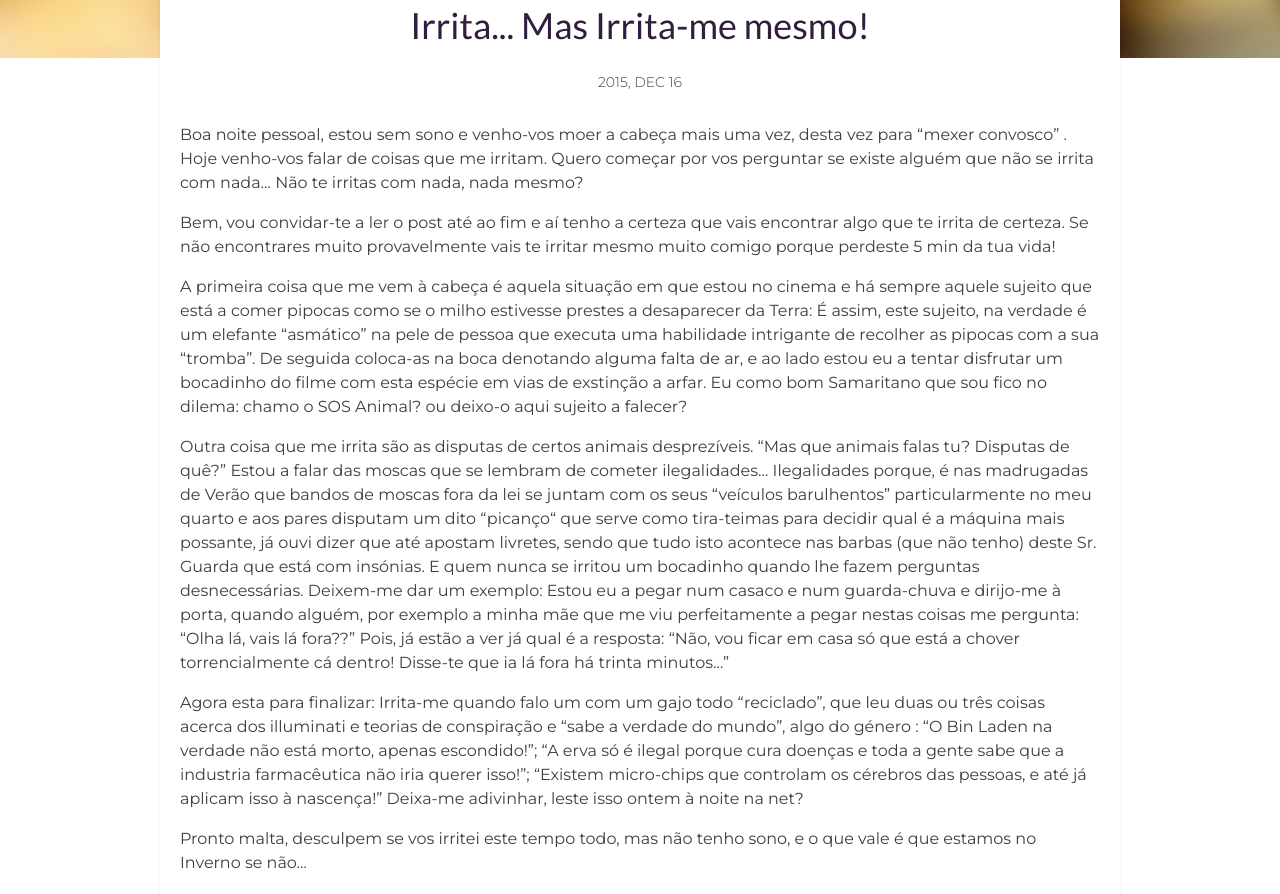
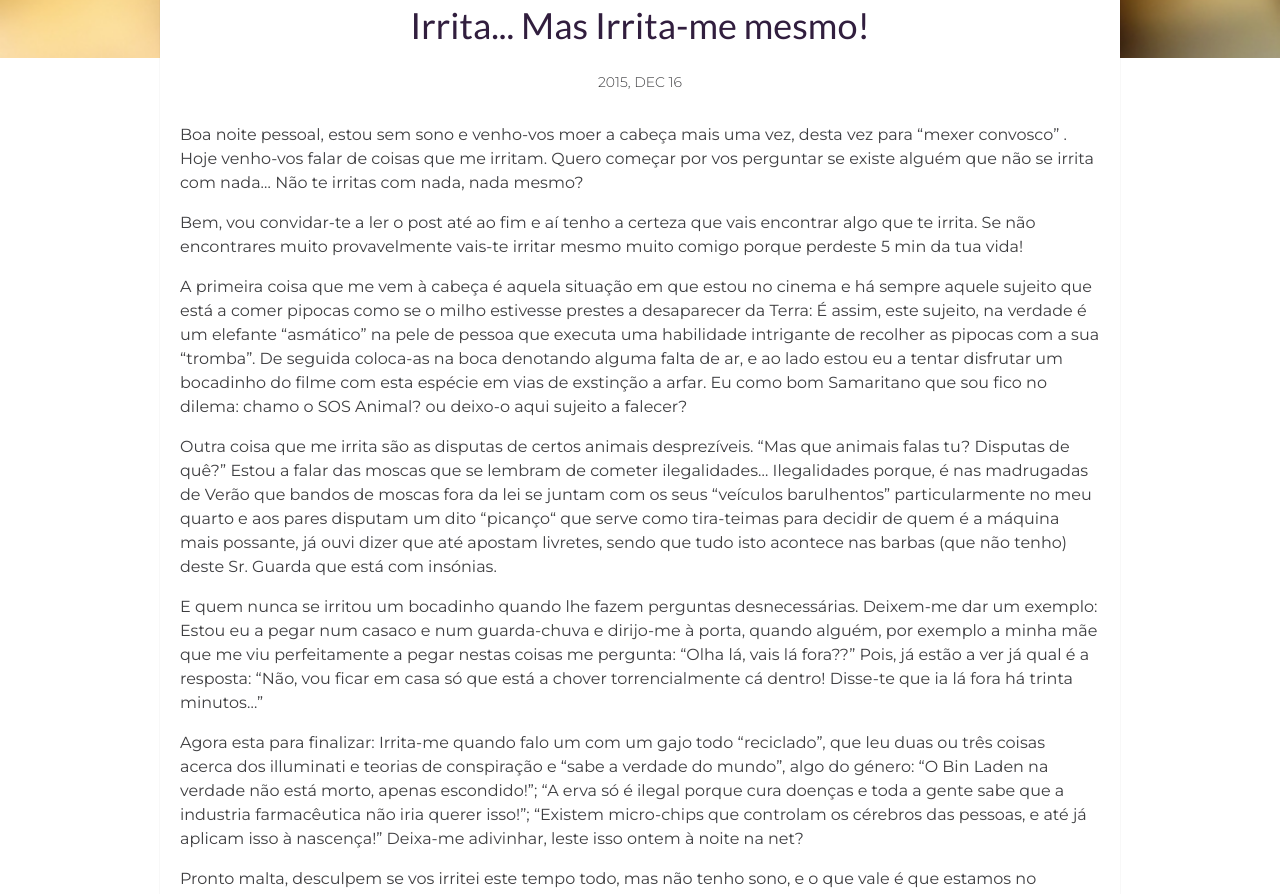
Before and after one commit to xicon73/humbertovaz.github.io, a Jekyll site: the page built from _posts/2015-12-16-irrita-mas-irrita-me-mesmo.html, in a window 1280 px wide. Shown: the part 545-1439 px from the top of the page. Built offline with Jekyll 4.4.1, drawn with Linux system fonts in a browser that asks for light colours.

Commit message:
Corrected posts

```diff
--- a/_posts/2015-12-16-irrita-mas-irrita-me-mesmo.html
+++ b/_posts/2015-12-16-irrita-mas-irrita-me-mesmo.html
@@ -11,11 +11,11 @@ Boa noite pessoal, estou sem sono e venho-vos moer a cabeça mais uma vez, desta
 falar de coisas que me irritam. Quero começar por vos perguntar se existe alguém que não se irrita com nada... Não te irritas
 com nada, nada mesmo?
 
-Bem, vou convidar-te a ler o post até ao fim e aí tenho a certeza que vais encontrar algo que te irrita
-de certeza. Se não encontrares muito provavelmente vais te irritar mesmo muito comigo porque perdeste 5 min da tua vida!
+Bem, vou convidar-te a ler o post até ao fim e aí tenho a certeza que vais encontrar algo que te irrita. Se não encontrares muito provavelmente vais-te irritar mesmo muito comigo porque perdeste 5 min da tua vida!
 
 A primeira coisa que me vem à cabeça é aquela situação em que estou no cinema e há sempre aquele sujeito que está a comer
-pipocas como se o milho estivesse prestes a desaparecer da Terra: É assim, este sujeito, na verdade é um elefante “asmático”
+pipocas como se o milho estivesse prestes a desaparecer da Terra:
+É assim, este sujeito, na verdade é um elefante “asmático”
 na pele de pessoa que executa uma habilidade intrigante de recolher as pipocas com a sua “tromba”. De seguida coloca-as na
 boca denotando alguma falta de ar, e ao lado estou eu a tentar disfrutar um bocadinho do filme com esta espécie em vias de
 exstinção a arfar. Eu como bom Samaritano que sou fico no dilema: chamo o SOS Animal? ou deixo-o aqui sujeito a falecer?
@@ -23,15 +23,16 @@ exstinção a arfar. Eu como bom Samaritano que sou fico no dilema: chamo o SOS
 Outra coisa que me irrita são as disputas de certos animais desprezíveis. “Mas que animais falas tu? Disputas de quê?” Estou
 a falar das moscas que se lembram de cometer ilegalidades... Ilegalidades porque, é nas madrugadas de Verão que bandos de
 moscas fora da lei se juntam com os seus “veículos barulhentos” particularmente no meu quarto e aos pares disputam um dito
-“picanço“ que serve como tira-teimas para decidir qual é a máquina mais possante, já ouvi dizer que até apostam livretes,
-sendo que tudo isto acontece nas barbas (que não tenho) deste Sr. Guarda que está com insónias. E quem nunca se irritou um
-bocadinho quando lhe fazem perguntas desnecessárias. Deixem-me dar um exemplo: Estou eu a pegar num casaco e num guarda-chuva
+“picanço“ que serve como tira-teimas para decidir de quem é a máquina mais possante, já ouvi dizer que até apostam livretes,
+sendo que tudo isto acontece nas barbas (que não tenho) deste Sr. Guarda que está com insónias.
+
+E quem nunca se irritou um bocadinho quando lhe fazem perguntas desnecessárias. Deixem-me dar um exemplo: Estou eu a pegar num casaco e num guarda-chuva
 e dirijo-me à porta, quando alguém, por exemplo a minha mãe que me viu perfeitamente a pegar nestas coisas me pergunta: “Olha
 lá, vais lá fora??” Pois, já estão a ver já qual é a resposta: “Não, vou ficar em casa só que está a chover torrencialmente
 cá dentro! Disse-te que ia lá fora há trinta minutos...”
 
 Agora esta para finalizar: Irrita-me quando falo um com um gajo todo “reciclado”, que leu duas ou três
-coisas acerca dos illuminati e teorias de conspiração e “sabe a verdade do mundo”, algo do género :
+coisas acerca dos illuminati e teorias de conspiração e “sabe a verdade do mundo”, algo do género:
 “O Bin Laden na verdade não está morto, apenas escondido!”;
 “A erva só é ilegal porque cura doenças e toda a gente sabe que a industria farmacêutica
 não iria querer isso!”;
--- a/_posts/2016-01-08-somos-todos-filosofos.html
+++ b/_posts/2016-01-08-somos-todos-filosofos.html
@@ -8,7 +8,7 @@ modified_time: '2016-07-01T13:11:16.704+01:00'
 img: post-7.jpg
 ---
 
-Boa noite malta! Tiveram umas boas férias? Sim? Ainda bem! Também merecem um pouco de descanso. Hoje trago-vos uma questão:
+Hoje trago-vos uma questão:
 Já alguma vez chegaram ao facebook e pensaram: “Bolas pá! Esta rede social está rodeada de gente extremamente intelectual!”?
 Não? Nem eu... Vá!
 
--- a/_posts/2016-02-05-servico-publico.html
+++ b/_posts/2016-02-05-servico-publico.html
@@ -7,7 +7,7 @@ tags: [Festas Académicas]
 modified_time: '2016-02-05T21:58:38.896Z'
 img: post-5.png
 ---
-Boa noite caros leitores! Então como estamos? Tudo em ordem? É isso que interessa... Hoje venho com ideias fazer algum serviço
+Boa noite caros leitores!Hoje venho com ideias fazer algum serviço
 público.
 
 Trago-vos um tema bastante peculiar na atualidade, mais concretamente um comportamento frequente que ocorre aquando
--- a/_posts/2016-12-30-a-verdade-e-uma-coisa-qualquer.html
+++ b/_posts/2016-12-30-a-verdade-e-uma-coisa-qualquer.html
@@ -8,7 +8,8 @@ modified_time: '2016-12-31T00:57:52.311Z'
 img: post-1.jpg
 ---
 
-Olá companheiros! Ao tempo que já não escrevia para aqui. Para dizer a verdade: não curto mônos, nem morcões…Pronto já disse,
+Olá companheiros! Ao tempo que já não escrevia para aqui.
+Para dizer a verdade: não curto mônos, nem morcões...Pronto já disse,
 podem fechar o post. Mas também não vou muito com “entusiastas da vida”, mas menos mal.. Passo a explicar esta última.
 Estás a ver aquelas pessoas que estão sempre felizes, está sempre tudo bem e parece que nunca têm problemas, mas que no fundo parece-te que algo aqui não faz sentido? São essas mesmo que
 falo…
```
